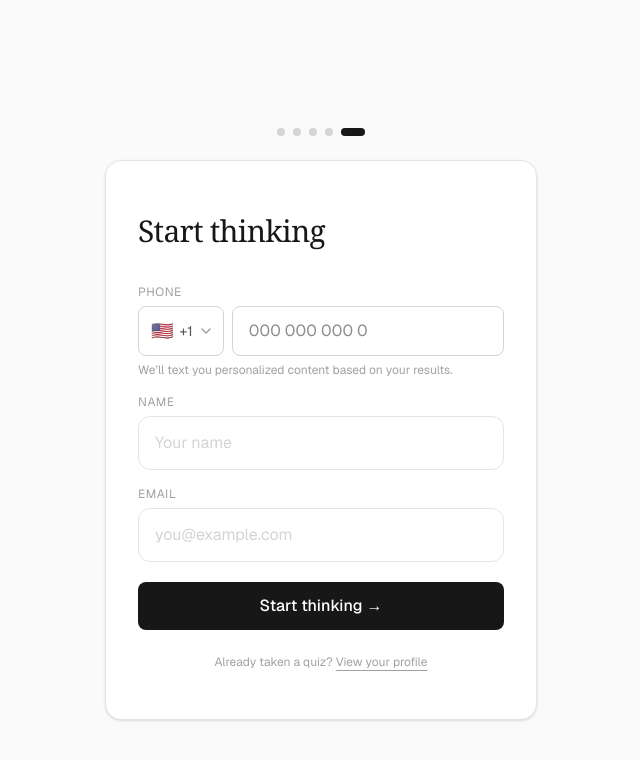
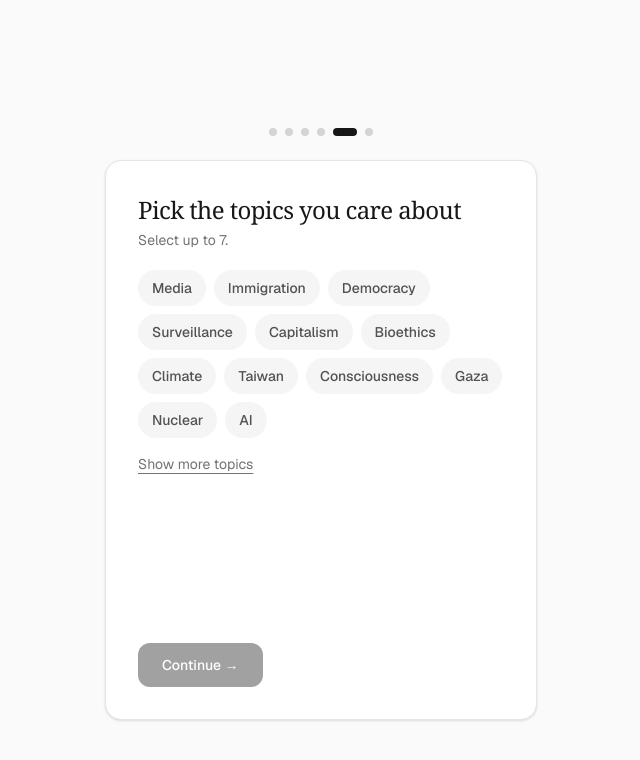
Before and after one commit to anni3zhang1/selfish-quiz1, a Next.js app: page /start in a window 1280 px wide. Both pictures are taken after a click on the button 680 px from the left and 132 px from the top of the page. Shown: the top 760 px of the page, without its empty margins (319-959 px from the left). Built offline with nearby package versions, Linux system fonts and the light colour scheme.

Commit message:
topic selection slide, personalized quiz ordering, remove counter

```diff
--- a/src/app/HomeClient.tsx
+++ b/src/app/HomeClient.tsx
@@ -58,12 +58,14 @@ function getCategoryLabel(slug: string): string {
 interface HomeClientProps {
   cards: readonly TopicCard[];
   completedSlugs: string[];
+  selectedTopics: string[];
   userName: string | null;
   userEmail: string | null;
 }
 
-export default function HomeClient({ cards, completedSlugs, userName, userEmail }: HomeClientProps) {
+export default function HomeClient({ cards, completedSlugs, selectedTopics, userName, userEmail }: HomeClientProps) {
   const completedSet = new Set(completedSlugs);
+  const selectedSet = new Set(selectedTopics);
   const [activeCategory, setActiveCategory] = useState(0); // 0 = "All"
   const [index, setIndex] = useState(0);
   const [dragX, setDragX] = useState(0);
@@ -71,6 +73,7 @@ export default function HomeClient({ cards, completedSlugs, userName, userEmail
   const dragStartRef = useRef<{ x: number; y: number; time: number } | null>(null);
 
   // Filter + sort cards by category
+  // Sort priority: selected & incomplete first, then unselected incomplete, then completed
   const isCompletedTab = CATEGORIES[activeCategory].special === "completed";
   const filtered = useMemo(() => {
     const cat = CATEGORIES[activeCategory];
@@ -80,11 +83,16 @@ export default function HomeClient({ cards, completedSlugs, userName, userEmail
     const pool = cat.slugs
       ? [...cards].filter((c) => cat.slugs!.has(c.slug))
       : [...cards];
-    // Incomplete first
-    return pool.sort(
-      (a, b) => (completedSet.has(a.slug) ? 1 : 0) - (completedSet.has(b.slug) ? 1 : 0)
-    );
-  }, [activeCategory, cards, completedSet]);
+    return pool.sort((a, b) => {
+      const aComplete = completedSet.has(a.slug) ? 1 : 0;
+      const bComplete = completedSet.has(b.slug) ? 1 : 0;
+      if (aComplete !== bComplete) return aComplete - bComplete;
+      // Among incomplete, selected topics first
+      const aSelected = selectedSet.has(a.slug) ? 0 : 1;
+      const bSelected = selectedSet.has(b.slug) ? 0 : 1;
+      return aSelected - bSelected;
+    });
+  }, [activeCategory, cards, completedSet, selectedSet]);
 
   // Clamp index when filter changes
   const safeIndex = Math.min(index, filtered.length - 1);
--- a/src/app/page.tsx
+++ b/src/app/page.tsx
@@ -10,21 +10,28 @@ export default async function Home() {
   const user = await getServerUser();
   if (!user) redirect("/start");
 
-  let completedTopics: string[] = [];
-  if (user) {
-    const { data: completedRows } = await supabase
+  // Fetch completed topics and selected interests in parallel
+  const [completedRes, userRow] = await Promise.all([
+    supabase
       .from("quiz_sessions")
       .select("topic")
       .eq("email", user.email)
-      .eq("status", "complete");
+      .eq("status", "complete"),
+    supabase
+      .from("users")
+      .select("selected_topics")
+      .eq("email", user.email)
+      .single(),
+  ]);
 
-    completedTopics = (completedRows ?? []).map((r: { topic: string }) => r.topic);
-  }
+  const completedTopics = (completedRes.data ?? []).map((r: { topic: string }) => r.topic);
+  const selectedTopics: string[] = userRow.data?.selected_topics ?? [];
 
   return (
     <HomeClient
       cards={topicCards}
       completedSlugs={completedTopics}
+      selectedTopics={selectedTopics}
       userName={user?.name ?? null}
       userEmail={user?.email ?? null}
     />
--- a/src/app/start/OnboardingCarousel.tsx
+++ b/src/app/start/OnboardingCarousel.tsx
@@ -1,6 +1,6 @@
 "use client";
 
-import { useState, useRef, useCallback } from "react";
+import { useState, useRef, useCallback, useMemo } from "react";
 import Link from "next/link";
 import PhoneInput from "@/components/PhoneInput";
 import { SubmitButton } from "./SubmitButton";
@@ -38,6 +38,39 @@ const SLIDES: Slide[] = [
   },
 ];
 
+// Topic tags — first 12 are "above the fold", rest are expandable
+const TOPIC_TAGS: { label: string; slug: string }[] = [
+  { label: "Taiwan", slug: "taiwan" },
+  { label: "Gaza", slug: "gaza_israel" },
+  { label: "Democracy", slug: "democracy" },
+  { label: "AI", slug: "ai_governance" },
+  { label: "Capitalism", slug: "capitalism" },
+  { label: "Climate", slug: "climate" },
+  { label: "Consciousness", slug: "consciousness" },
+  { label: "Bioethics", slug: "bioethics" },
+  { label: "Nuclear", slug: "nuclear_deterrence" },
+  { label: "Surveillance", slug: "surveillance_privacy" },
+  { label: "Immigration", slug: "immigration" },
+  { label: "Media", slug: "truth_media" },
+  // below the fold
+  { label: "Education", slug: "education" },
+  { label: "Gentrification", slug: "gentrification" },
+  { label: "Space", slug: "space_colonization" },
+  { label: "Meaning", slug: "meaning_crisis" },
+  { label: "Mortality", slug: "end_of_life" },
+  { label: "Longevity", slug: "longevity" },
+  { label: "Reparations", slug: "reparations" },
+  { label: "Homelessness", slug: "homelessness" },
+  { label: "Guns", slug: "gun_rights" },
+  { label: "Trans", slug: "trans_rights" },
+  { label: "Drugs", slug: "drug_policy" },
+  { label: "Diplomacy", slug: "us_foreign_policy" },
+  { label: "Disruption", slug: "economic_disruption" },
+  { label: "Animals", slug: "animal_rights" },
+];
+
+const MAX_TOPICS = 7;
+
 interface OnboardingCarouselProps {
   error: string | undefined;
 }
@@ -45,12 +78,43 @@ interface OnboardingCarouselProps {
 export default function OnboardingCarousel({ error }: OnboardingCarouselProps) {
   const [index, setIndex] = useState(0);
   const [phone, setPhone] = useState("");
+  const [selectedTopics, setSelectedTopics] = useState<Set<string>>(new Set());
+  const [showAllTopics, setShowAllTopics] = useState(false);
   const [dragX, setDragX] = useState(0);
   const [isDragging, setIsDragging] = useState(false);
   const dragStartRef = useRef<{ x: number; time: number } | null>(null);
 
-  const totalSlides = SLIDES.length + 1; // +1 for signup slide
-  const isSignup = index === SLIDES.length;
+  // Shuffle the first 12 topics once on mount
+  const shuffledAboveFold = useMemo(() => {
+    const above = TOPIC_TAGS.slice(0, 12);
+    for (let i = above.length - 1; i > 0; i--) {
+      const j = Math.floor(Math.random() * (i + 1));
+      [above[i], above[j]] = [above[j], above[i]];
+    }
+    return above;
+  }, []);
+
+  const belowFold = TOPIC_TAGS.slice(12);
+  const visibleTopics = showAllTopics ? [...shuffledAboveFold, ...belowFold] : shuffledAboveFold;
+
+  function toggleTopic(slug: string) {
+    setSelectedTopics((prev) => {
+      const next = new Set(prev);
+      if (next.has(slug)) {
+        next.delete(slug);
+      } else if (next.size < MAX_TOPICS) {
+        next.add(slug);
+      }
+      return next;
+    });
+  }
+
+  // Slide indices: 0-3 = content slides, 4 = topic selection, 5 = signup
+  const TOPIC_SLIDE_INDEX = SLIDES.length;
+  const SIGNUP_SLIDE_INDEX = SLIDES.length + 1;
+  const totalSlides = SLIDES.length + 2; // +1 topic selection, +1 signup
+  const isTopicSlide = index === TOPIC_SLIDE_INDEX;
+  const isSignup = index === SIGNUP_SLIDE_INDEX;
 
   const goNext = useCallback(() => {
     setIndex((i) => Math.min(i + 1, totalSlides - 1));
@@ -126,14 +190,12 @@ export default function OnboardingCarousel({ error }: OnboardingCarouselProps) {
             transition: isDragging ? "none" : "transform 0.3s cubic-bezier(0.22, 1, 0.36, 1)",
           }}
         >
-          {!isSignup ? (
+          {/* === Content slides (0–3) === */}
+          {index < SLIDES.length && (
             <>
-              {/* Gradient banner */}
               <div
                 className={`h-44 sm:h-52 w-full bg-gradient-to-br ${SLIDES[index].gradient} transition-all duration-500`}
               />
-
-              {/* Content */}
               <div className="p-6 sm:p-8 flex flex-col justify-between flex-1">
                 <div>
                   {SLIDES[index].title && (
@@ -150,7 +212,6 @@ export default function OnboardingCarousel({ error }: OnboardingCarouselProps) {
                     </p>
                   )}
                 </div>
-
                 <button
                   type="button"
                   onClick={goNext}
@@ -160,8 +221,67 @@ export default function OnboardingCarousel({ error }: OnboardingCarouselProps) {
                 </button>
               </div>
             </>
-          ) : (
-            /* Signup slide */
+          )}
+
+          {/* === Topic selection slide === */}
+          {isTopicSlide && (
+            <div className="p-6 sm:p-8 flex flex-col flex-1 overflow-y-auto">
+              <h2 className="text-xl sm:text-2xl font-serif tracking-tight leading-snug mb-1">
+                Pick the topics you care about
+              </h2>
+              <p className="text-sm text-neutral-500 mb-5">
+                Select up to {MAX_TOPICS}.
+              </p>
+
+              <div className="flex flex-wrap gap-2 mb-4">
+                {visibleTopics.map((t) => {
+                  const selected = selectedTopics.has(t.slug);
+                  const disabled = !selected && selectedTopics.size >= MAX_TOPICS;
+                  return (
+                    <button
+                      key={t.slug}
+                      type="button"
+                      onClick={() => toggleTopic(t.slug)}
+                      disabled={disabled}
+                      className={`px-3.5 py-2 rounded-full text-sm font-medium transition-all ${
+                        selected
+                          ? "bg-neutral-900 text-white"
+                          : disabled
+                          ? "bg-neutral-100 text-neutral-300 cursor-not-allowed"
+                          : "bg-neutral-100 text-neutral-600 hover:bg-neutral-200"
+                      }`}
+                    >
+                      {t.label}
+                    </button>
+                  );
+                })}
+              </div>
+
+              {!showAllTopics && (
+                <button
+                  type="button"
+                  onClick={() => setShowAllTopics(true)}
+                  className="text-sm text-neutral-500 hover:text-neutral-700 underline underline-offset-4 mb-4 self-start"
+                >
+                  Show more topics
+                </button>
+              )}
+
+              <div className="mt-auto pt-4">
+                <button
+                  type="button"
+                  onClick={goNext}
+                  disabled={selectedTopics.size === 0}
+                  className="inline-flex items-center gap-2 px-6 py-3 bg-neutral-900 text-white rounded-xl text-sm font-medium hover:bg-neutral-800 transition-colors disabled:opacity-40 disabled:cursor-not-allowed"
+                >
+                  Continue →
+                </button>
+              </div>
+            </div>
+          )}
+
+          {/* === Signup slide === */}
+          {isSignup && (
             <div className="p-6 sm:p-8 flex flex-col justify-center flex-1">
               <div className="mb-6">
                 <h2 className="text-2xl sm:text-3xl font-serif tracking-tight leading-snug mb-2">
@@ -170,6 +290,7 @@ export default function OnboardingCarousel({ error }: OnboardingCarouselProps) {
               </div>
 
               <form action={submitIdentity} className="space-y-4">
+                <input type="hidden" name="selected_topics" value={JSON.stringify([...selectedTopics])} />
                 <div>
                   <label className="block text-xs uppercase tracking-wider text-neutral-400 mb-1.5">
                     Phone
--- a/src/app/start/actions.ts
+++ b/src/app/start/actions.ts
@@ -8,6 +8,14 @@ export async function submitIdentity(formData: FormData) {
   const rawName = (formData.get("name") as string | null)?.trim() ?? "";
   const rawEmail = (formData.get("email") as string | null)?.trim().toLowerCase() ?? "";
   const rawPhone = (formData.get("phone") as string | null)?.trim() || null;
+  const rawTopics = (formData.get("selected_topics") as string | null) ?? "[]";
+
+  let selectedTopics: string[] = [];
+  try {
+    selectedTopics = JSON.parse(rawTopics);
+  } catch {
+    selectedTopics = [];
+  }
 
   if (rawName.length < 2 || !isValidEmail(rawEmail)) {
     redirect("/start?error=invalid");
@@ -16,7 +24,12 @@ export async function submitIdentity(formData: FormData) {
   const { error } = await supabase
     .from("users")
     .upsert(
-      { email: rawEmail, name: rawName, ...(rawPhone ? { phone: rawPhone } : {}) },
+      {
+        email: rawEmail,
+        name: rawName,
+        ...(rawPhone ? { phone: rawPhone } : {}),
+        selected_topics: selectedTopics,
+      },
       { onConflict: "email" }
     );
 
```
